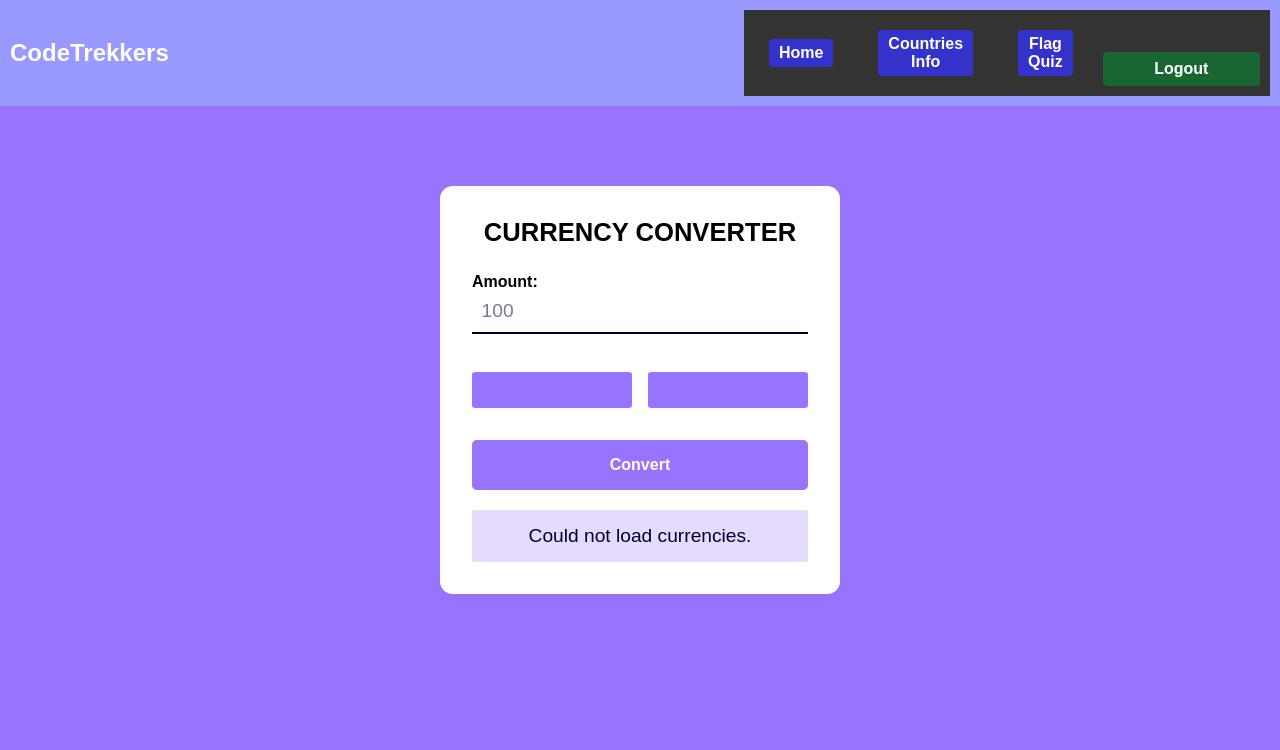
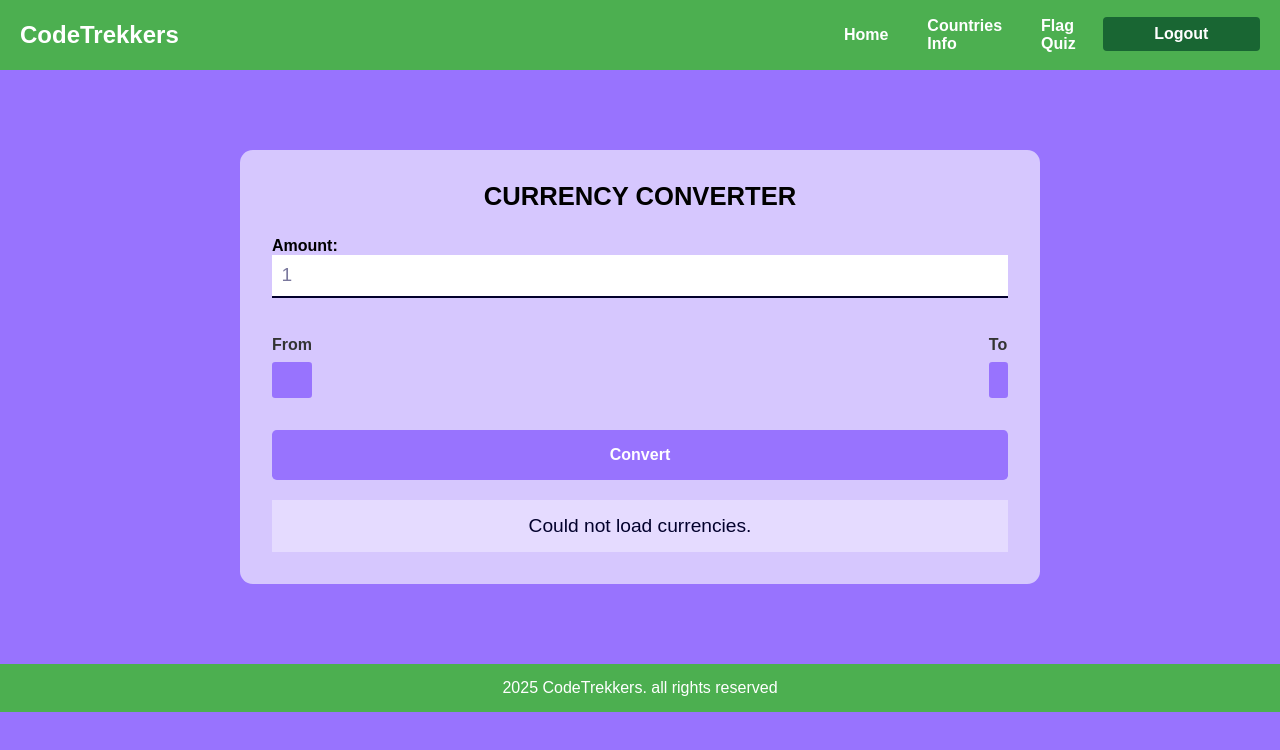
Before and after one commit to mac3y/CodeTrekkers, a plain HTML site: page public/experiment.html in a window 1280 px wide. Drawn offline with Linux system fonts and the light colour scheme; no server answers.

Commit message:
a few design updates for the currency converter

```diff
--- a/public/experiment.html
+++ b/public/experiment.html
@@ -20,10 +20,16 @@
         <h1 class="app-title">Currency Converter</h1>
       </div>
       <label for="amount">Amount:</label>
-      <input type="number" id="amount" value="100" />
+      <input type="number" id="amount" value="1" />
       <div class="dropdowns">
+        <div class="dropdown">
+          <h4>From</h4>
           <select id="from-currency-select"></select>
+        </div>
+        <div class="dropdown">
+          <h4>To</h4>
           <select id="to-currency-select"></select>
+        </div>
       </div>
       <button id="convert-button">Convert</button>
       <p id="result"></p>
@@ -39,5 +45,8 @@
     </script>
 
     <script src="converter.js"></script>
+    <footer>
+      <p>2025 CodeTrekkers. all rights reserved</p>
+    </footer>
   </body>
 </html>
--- a/public/style_converter.css
+++ b/public/style_converter.css
@@ -12,47 +12,63 @@
     min-height: 100vh;
   }
 
+
   header {
-    background-color: #9999ff;
-    padding: 10px;
-    display: flex; /* Use flexbox for layout */
-    align-items: center; /* Align items vertically */
-    justify-content: space-between; /* Space between h1 and nav */
+    display: flex;
+    justify-content: space-between;
+    align-items: center;
+    background-color: #4CAF50;
+    color: white;
+    padding: 15px 20px;
   }
 
   header h1 {
     margin: 0;
-    font-size: 24px;
-    color: white;
+    font-size: 1.5em;
   }
 
-  header nav {
-    display: flex; /* Use flexbox for buttons */
-    align-items: center; /* Align buttons vertically */
-    gap: 15px; /* Add spacing between buttons */
+
+
+  nav {
+   display: flex;
+   gap: 15px;
+   align-items: center;
   }
 
-  header nav a {
+  nav a {
+    /* color: white;
     text-decoration: none;
+    font-weight: bold; */
+    display: inline-flex;
+    align-items: center;
+    height: 40px; /* Make sure all items have the same height */
+    padding: 0 12px;
+    font-size: 1em;
+    text-decoration: none;
+    font-weight: bold;
     color: white;
-    background: #3333cc;
-    padding: 5px 10px;
-    border-radius: 4px;
-    font-weight: bold;
+    background-color: transparent;
+    border: none;
   }
 
-  header nav a:hover {
-    background: #5555ff;
+  nav a:hover {
+    text-decoration: underline;
+  }
+
+  nav button {
+    align-items: center;
   }
 
   .wrapper {
     width: 90%;
-    max-width: 25em;
-    background-color: #ffffff;
+    max-width: 50em;
+    background-color: rgba(255, 255, 255, 0.6);
     margin: 5em auto;
     padding: 2em;
     border-radius: 0.8em;
   }
+
+
 
   .app-details {
     display: flex;
@@ -124,6 +140,7 @@
     border-radius: 0.3em;
     color: #ffffff;
     font-weight: 600;
+    align-items: center;
   }
   #result {
     font-size: 1.2em;
@@ -143,23 +160,45 @@
     cursor: pointer;
     font-weight: bold;
     transition: background-color 0.3s ease;
+    margin-top: -2px;
   }
 
   #logoutBtn:hover {
     background-color: #6dc98c;
   }
 
-  nav {
-    background-color: #333;
-    padding: 10px;
+
+  .dropdowns {
+    display: flex;
+    justify-content: space-between;
+    gap: 1em;
+  }
+
+  .dropdown {
+    display: flex;
+    flex-direction: column; /* Stack the heading and select vertically */
+    align-items: flex-start; /* Align items to the left */
+  }
+
+  .dropdown h4 {
+    margin-bottom: 0.5em; /* Add spacing between the heading and select */
+    font-size: 1em;
+    color: #333;
+  }
+
+  .dropdown select {
+    width: 100%;
+    padding: 0.6em;
+    font-size: 1em;
+    border-radius: 0.2em;
+    background-color: #9873fe;
+    color: #ffffff;
+  }
+
+  footer {
     text-align: center;
+      padding: 15px 0;
+      background-color: #4CAF50;
+      color: white;
+      margin-top: 20px;
   }
-  nav a {
-    color: white;
-    margin: 0 15px;
-    text-decoration: none;
-    font-weight: bold;
-  }
-  nav a:hover {
-    text-decoration: underline;
-  }
```
Also changed, not shown: public/homepage.html (+3 -0 lines). Lines whose indentation alone changed are shown as unchanged.
